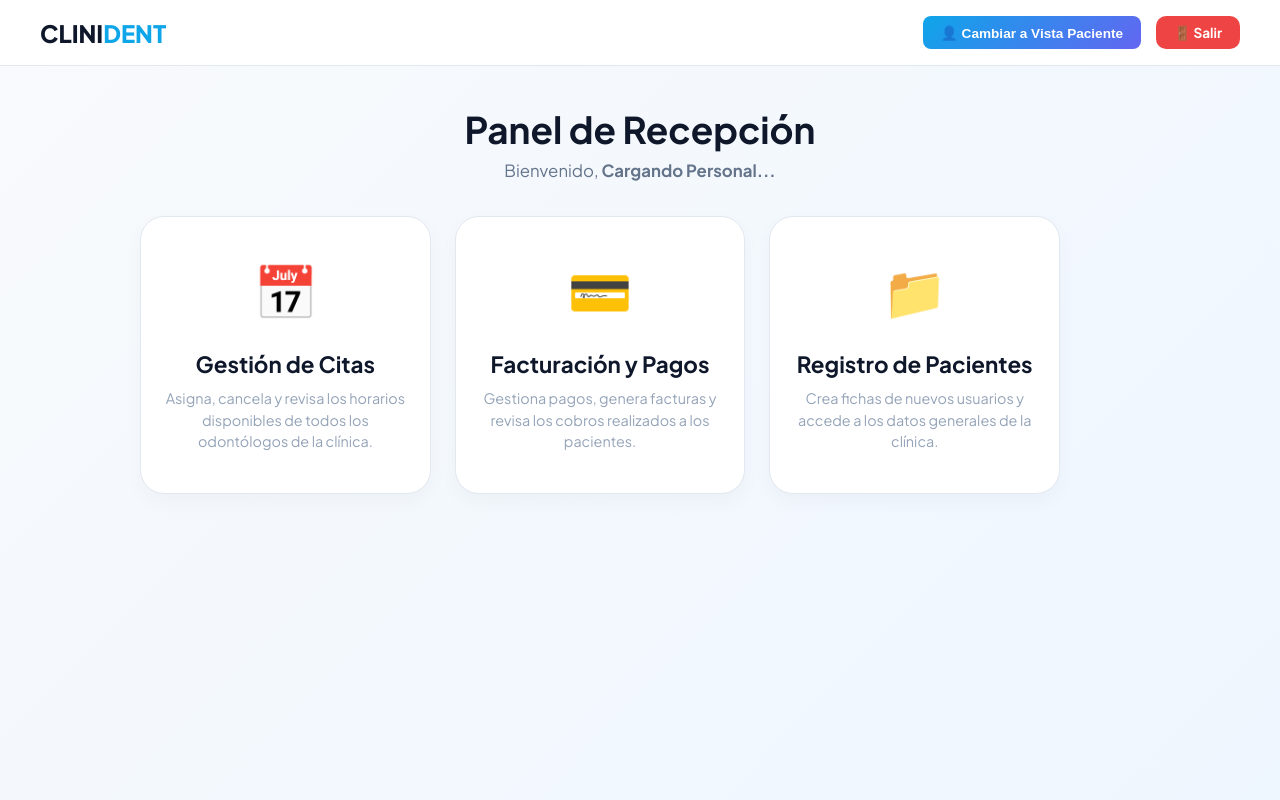
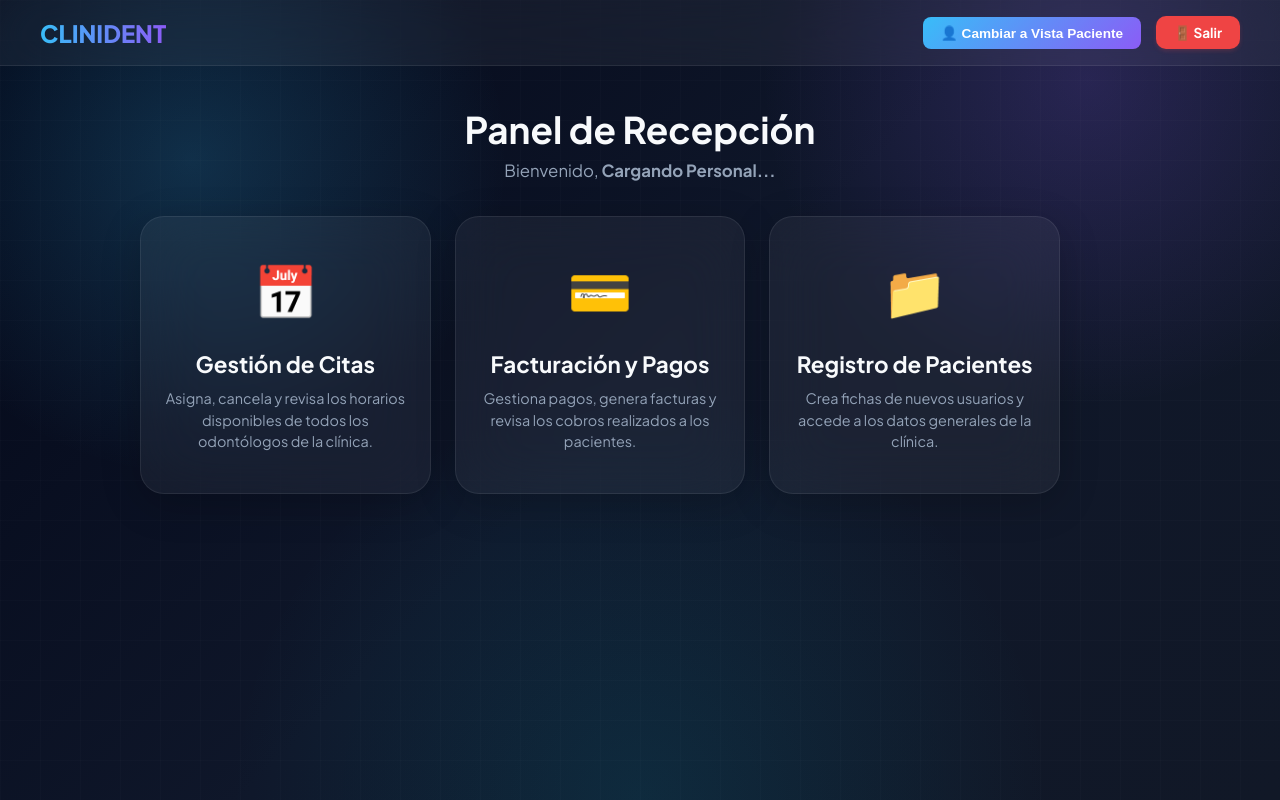
Before and after one commit to kevintorres1826/CLINIDENT, a PHP site: page /Recepcionista/panel_rec.html in a window 1280 px wide. Run offline with PHP 8.4, Linux system fonts and the light colour scheme.

Commit message:
bravo kevin

```diff
--- a/Recepcionista/panel_rec.css
+++ b/Recepcionista/panel_rec.css
@@ -1,40 +1,73 @@
 :root {
-    --primary: #0f172a;
-    --accent: #0ea5e9;
-    --bg: #f8fafc;
+    --primary: #f8fafc;
+    --accent: #38bdf8;
+    --accent-secondary: #8b5cf6;
+    --bg: #0f172a;
+    --text-secondary: #94a3b8;
     --danger: #ef4444;
     --success: #10b981;
     --warning: #f59e0b;
+    --glass-bg: rgba(255, 255, 255, 0.05);
+    --glass-border: rgba(255, 255, 255, 0.08);
+    --glass-border-hover: #38bdf8;
 }
 
 body {
     margin: 0;
     font-family: 'Plus Jakarta Sans', sans-serif;
-    background: linear-gradient(135deg, #f8fafc, #eef6ff);
     color: var(--primary);
+    background:
+        radial-gradient(circle at 15% 20%, rgba(56,189,248,.20), transparent 25%),
+        radial-gradient(circle at 85% 10%, rgba(139,92,246,.20), transparent 25%),
+        radial-gradient(circle at 50% 100%, rgba(6,182,212,.12), transparent 40%),
+        linear-gradient(135deg, #020617, #0f172a, #111827);
     display: flex;
     flex-direction: column;
     align-items: center;
     min-height: 100vh;
     box-sizing: border-box;
+    position: relative;
+}
+
+body::before {
+    content: "";
+    position: fixed;
+    inset: 0;
+    pointer-events: none;
+    background-image:
+        linear-gradient(rgba(255,255,255,.015) 1px, transparent 1px),
+        linear-gradient(90deg, rgba(255,255,255,.015) 1px, transparent 1px);
+    background-size: 40px 40px;
 }
 
 .navbar {
     width: 100%;
-    background: white;
+    background: var(--glass-bg);
+    backdrop-filter: blur(25px);
     padding: 16px 40px;
-    border-bottom: 1px solid #e2e8f0;
+    border-bottom: 1px solid var(--glass-border);
     margin-bottom: 40px;
     display: flex;
     justify-content: space-between;
     align-items: center;
     box-sizing: border-box;
+    position: sticky;
+    top: 0;
+    z-index: 1000;
 }
 
-.logo-container { font-weight: 800; font-size: 24px; }
-.accent-text { color: var(--accent); }
+.logo-container {
+    font-weight: 900;
+    font-size: 24px;
+    background: linear-gradient(90deg, #38bdf8, #8b5cf6);
+    -webkit-background-clip: text;
+    background-clip: text;
+    color: transparent;
+}
 
-.nav-actions { display: flex; gap: 15px; }
+.accent-text { font-weight: 900; }
+
+.nav-actions { display: flex; gap: 15px; align-items: center; }
 
 .btn-logout-header {
     background-color: var(--danger);
@@ -47,14 +80,19 @@ body {
     font-size: 0.85rem;
     cursor: pointer;
     transition: all 0.2s ease;
+    box-shadow: 0 2px 4px rgba(239, 68, 68, 0.2);
 }
 
-.btn-logout-header:hover { background-color: #dc2626; transform: translateY(-1px); box-shadow: 0 4px 12px rgba(239, 68, 68, 0.2); }
+.btn-logout-header:hover {
+    background-color: #dc2626;
+    transform: translateY(-1px);
+    box-shadow: 0 4px 12px rgba(239, 68, 68, 0.3);
+}
 
 .btn-back {
-    background: white;
+    background: var(--glass-bg);
     color: var(--primary);
-    border: 1px solid #cbd5e1;
+    border: 1px solid var(--glass-border);
     padding: 8px 18px;
     border-radius: 10px;
     font-family: inherit;
@@ -64,15 +102,18 @@ body {
     transition: 0.2s ease;
 }
 
-.btn-back:hover { background: #f1f5f9; }
+.btn-back:hover {
+    background: rgba(255, 255, 255, 0.1);
+    border-color: var(--glass-border-hover);
+}
 
 /* CLASE MAESTRA SPA */
 .oculta { display: none !important; }
 
 /* VISTA 1: DASHBOARD */
 .welcome-section { text-align: center; margin-bottom: 35px; }
-.welcome-section h1 { font-size: 2.3rem; margin: 0 0 8px 0; }
-.welcome-section p { color: #64748b; font-size: 1.05rem; margin: 0; }
+.welcome-section h1 { font-size: 2.3rem; margin: 0 0 8px 0; color: var(--primary); }
+.welcome-section p { color: var(--text-secondary); font-size: 1.05rem; margin: 0; }
 
 .menu-recepcion-horizontal {
     display: flex;
@@ -87,14 +128,15 @@ body {
 
 .card-opcion {
     flex: 1;
-    background: white;
+    background: var(--glass-bg);
+    backdrop-filter: blur(30px);
     padding: 40px 24px;
     border-radius: 24px;
     text-align: center;
     cursor: pointer;
-    transition: all 0.3s cubic-bezier(0.4, 0, 0.2, 1);
-    border: 1px solid #e2e8f0;
-    box-shadow: 0 8px 20px rgba(0,0,0,0.03);
+    transition: all 0.4s cubic-bezier(0.4, 0, 0.2, 1);
+    border: 1px solid var(--glass-border);
+    box-shadow: 0 10px 40px rgba(0,0,0,.2);
     position: relative;
     overflow: hidden;
     display: flex;
@@ -103,51 +145,91 @@ body {
 }
 
 .card-opcion::before {
-    content: ""; position: absolute; width: 200%; height: 200%; background: radial-gradient(circle, rgba(14,165,233,0.08) 0%, transparent 65%); top: -50%; left: -50%; opacity: 0; transition: 0.4s ease;
+    content: "";
+    position: absolute;
+    width: 200%;
+    height: 200%;
+    background: radial-gradient(circle, rgba(56,189,248,0.12) 0%, transparent 65%);
+    top: -50%;
+    left: -50%;
+    opacity: 0;
+    transition: 0.4s ease;
 }
 
 .card-opcion:hover::before { opacity: 1; }
-.card-opcion:hover { transform: translateY(-8px); border-color: var(--accent); box-shadow: 0 20px 35px rgba(14, 165, 233, 0.12); }
+.card-opcion:hover {
+    transform: translateY(-10px) scale(1.02);
+    border-color: #38bdf8;
+    box-shadow: 0 0 40px rgba(56,189,248,.15), 0 0 70px rgba(139,92,246,.15);
+}
 .card-opcion:active { transform: scale(0.98); }
 
 .icon { font-size: 52px; margin-bottom: 16px; display: block; }
-.card-opcion h3 { font-size: 1.4rem; margin: 10px 0; font-weight: 700; }
-.card-opcion p.desc { color: #94a3b8; font-size: 0.9rem; line-height: 1.5; margin: 0; }
+.card-opcion h3 { font-size: 1.4rem; margin: 10px 0; font-weight: 700; color: var(--primary); }
+.card-opcion p.desc { color: var(--text-secondary); font-size: 0.9rem; line-height: 1.5; margin: 0; }
 
 /* VISTA 2: FORMULARIO */
 .form-wrapper-center { width: 100%; display: flex; justify-content: center; }
 
 .form-container {
-    background: white;
+    background: var(--glass-bg);
+    backdrop-filter: blur(25px);
     padding: 40px;
-    border-radius: 24px;
-    box-shadow: 0 10px 25px rgba(0,0,0,0.03);
-    border: 1px solid #e2e8f0;
+    border-radius: 30px;
+    box-shadow: 0 10px 40px rgba(0,0,0,.2);
+    border: 1px solid var(--glass-border);
     width: 90%;
     max-width: 580px;
     margin-bottom: 50px;
     box-sizing: border-box;
+    color: var(--primary);
 }
 
-.form-container h2 { margin: 0 0 8px 0; font-size: 1.8rem; text-align: center; }
-.form-subtitle { text-align: center; color: #64748b; margin-bottom: 25px; font-size: 0.95rem; }
+.form-container h2 { margin: 0 0 8px 0; font-size: 1.8rem; text-align: center; color: var(--primary); }
+.form-subtitle { text-align: center; color: var(--text-secondary); margin-bottom: 25px; font-size: 0.95rem; }
 
 .form-group { margin-bottom: 20px; display: flex; flex-direction: column; }
-.form-group label { font-weight: 700; margin-bottom: 8px; font-size: 0.88rem; color: #475569; }
+.form-group label { font-weight: 700; margin-bottom: 8px; font-size: 0.88rem; color: var(--text-secondary); text-transform: uppercase; letter-spacing: 0.5px; }
 .form-group input, .form-group select {
-    padding: 12px 16px; border: 1px solid #cbd5e1; border-radius: 12px; font-family: inherit; font-size: 1rem; outline: none; transition: all 0.2s ease; background: #f8fafc;
+    padding: 14px 16px;
+    border: 1px solid var(--glass-border);
+    border-radius: 12px;
+    font-family: inherit;
+    font-size: 1rem;
+    outline: none;
+    transition: all 0.2s ease;
+    background: rgba(255, 255, 255, 0.06);
+    color: var(--primary);
 }
-.form-group input:focus, .form-group select:focus { border-color: var(--accent); background: white; box-shadow: 0 0 0 4px rgba(14,165,233,0.12); }
+.form-group input::placeholder { color: var(--text-secondary); }
+.form-group input:focus, .form-group select:focus {
+    border-color: #38bdf8;
+    background: rgba(255, 255, 255, 0.1);
+    box-shadow: 0 0 0 4px rgba(56, 189, 248, 0.15);
+}
+.form-group select option { background: #0f172a; color: var(--primary); }
 
 .row-inputs { display: flex; gap: 15px; }
 .row-inputs .form-group { flex: 1; }
 
-.btn-submit { width: 100%; background: var(--accent); color: white; border: none; padding: 14px; border-radius: 12px; font-size: 1rem; font-weight: 700; cursor: pointer; transition: all 0.2s ease; box-shadow: 0 4px 12px rgba(14,165,233,0.2); }
-.btn-submit:hover { background: #0284c7; }
-
+.btn-submit {
+    width: 100%;
+    border: none;
+    padding: 16px;
+    border-radius: 16px;
+    font-size: 1rem;
+    font-weight: 800;
+    color: white;
+    cursor: pointer;
+    background: linear-gradient(90deg, #38bdf8, #8b5cf6, #38bdf8);
+    background-size: 300%;
+    animation: gradientMove 6s linear infinite;
+    transition: filter 0.2s;
+}
+.btn-submit:hover { filter: brightness(1.1); }
 
 .btn-switch-mode {
-    background: linear-gradient(135deg, #0ea5e9, #6366f1);
+    background: linear-gradient(135deg, #38bdf8, #8b5cf6);
     color: white;
     border: none;
     padding: 8px 18px;
@@ -158,3 +240,8 @@ body {
     transition: opacity 0.2s;
 }
 .btn-switch-mode:hover { opacity: 0.85; }
+
+@keyframes gradientMove {
+    from { background-position: 0%; }
+    to { background-position: 300%; }
+}
```
